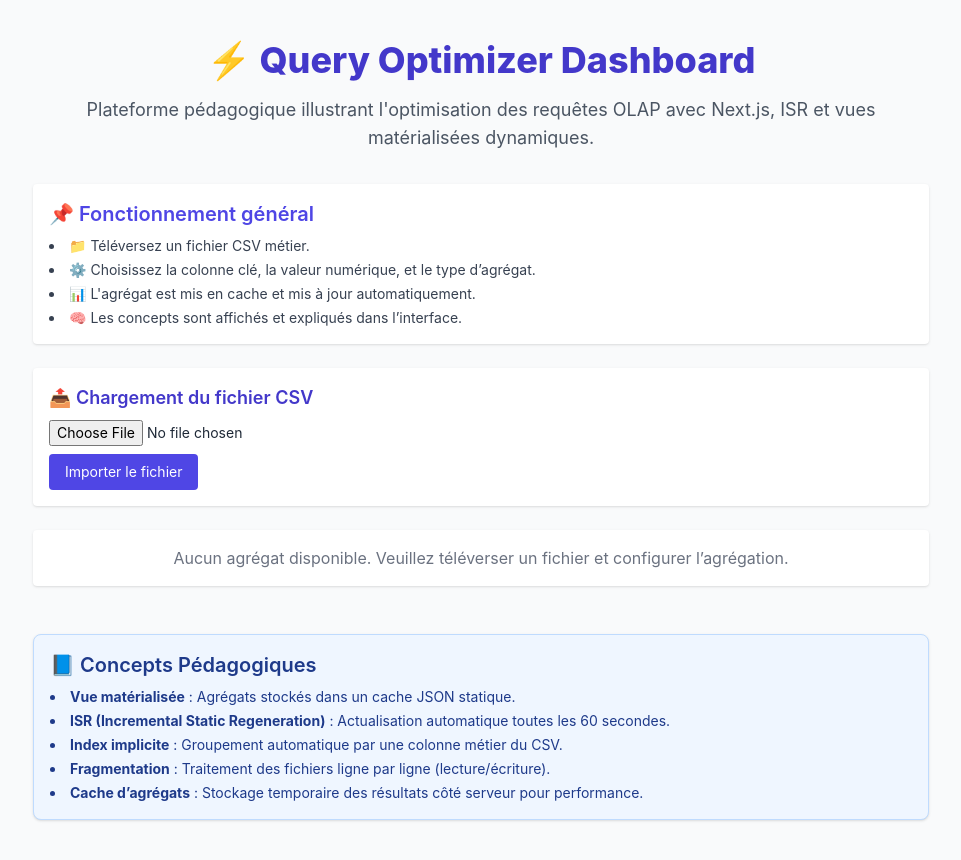
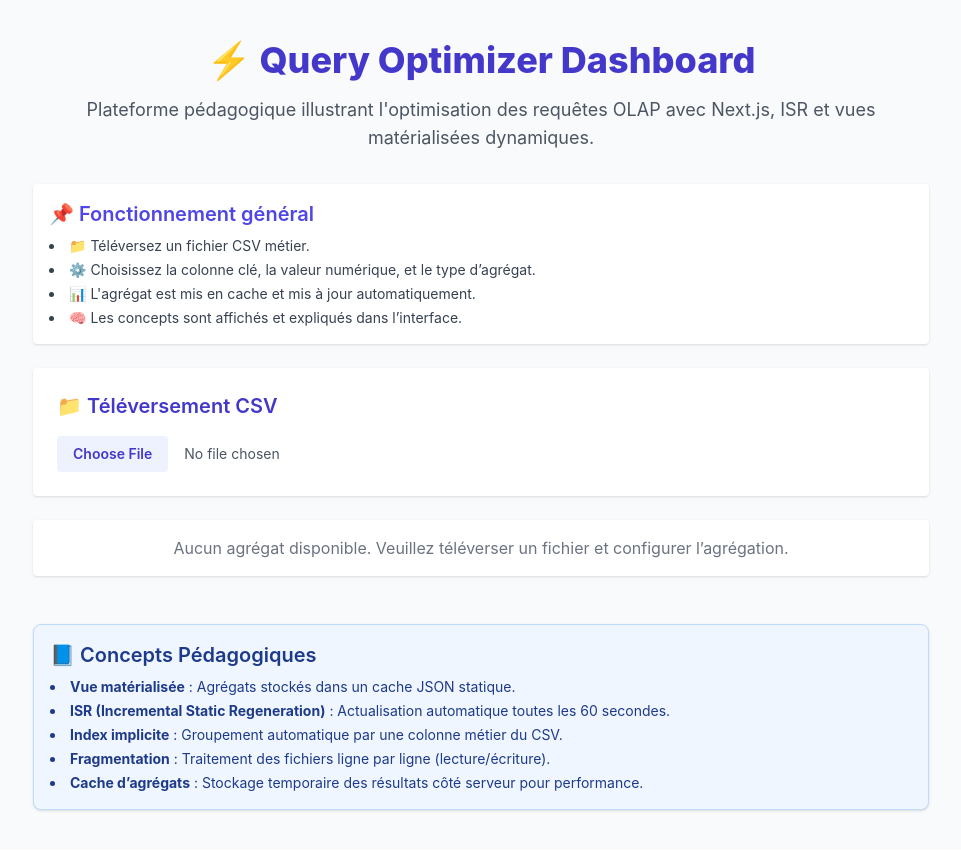
Before and after one commit to EJM0101/query-optimizer-dashboard, a Next.js app: page / in a window 1280 px wide. Shown: the whole page, without its empty margins (159-1120 px from the left). Built offline with nearby package versions, Linux system fonts and the light colour scheme.

Commit message:
Update DataUploader.js

```diff
--- a/components/DataUploader.js
+++ b/components/DataUploader.js
@@ -1,22 +1,18 @@
 import React, { useState } from 'react';
 
 export default function DataUploader({ setData, onUpload }) {
-  const [file, setFile] = useState(null);
-  const [message, setMessage] = useState('');
+  const [message, setMessage] = useState(null);
+  const [error, setError] = useState(null);
 
-  const handleFileChange = (e) => {
-    setFile(e.target.files[0]);
-    setMessage('');
-  };
+  const handleChange = async (e) => {
+    const file = e.target.files[0];
+    if (!file) return;
 
-  const handleUpload = async () => {
-    if (!file) {
-      setMessage('Veuillez sélectionner un fichier CSV.');
-      return;
-    }
+    setMessage(null);
+    setError(null);
 
     const formData = new FormData();
-    formData.append('file', file);
+    formData.append("file", file);
 
     try {
       const res = await fetch('/api/data', {
@@ -26,37 +22,30 @@ export default function DataUploader({ setData, onUpload }) {
 
       const json = await res.json();
 
-      if (json.success) {
-        setData(json.data);
-        onUpload();
-        setMessage('✅ Fichier chargé avec succès.');
-      } else {
-        setMessage('❌ Échec du traitement du fichier.');
+      if (!res.ok) {
+        throw new Error(json.error || 'Erreur inconnue lors de l’upload.');
       }
+
+      setData(json.data);
+      onUpload();
+      setMessage('✅ Données chargées avec succès.');
     } catch (err) {
       console.error('Erreur upload :', err);
-      setMessage('❌ Erreur de chargement.');
+      setError(err.message || 'Erreur lors du téléversement.');
     }
   };
 
   return (
-    <div className="bg-white p-4 shadow rounded">
-      <h2 className="text-lg font-semibold mb-2 text-indigo-700">📤 Chargement du fichier CSV</h2>
+    <div className="bg-white p-6 shadow rounded space-y-4">
+      <h2 className="text-xl font-semibold text-indigo-700">📁 Téléversement CSV</h2>
       <input
         type="file"
         accept=".csv"
-        onChange={handleFileChange}
-        className="mb-2 text-sm"
+        onChange={handleChange}
+        className="block w-full text-sm text-gray-600 file:mr-4 file:py-2 file:px-4 file:rounded file:border-0 file:text-sm file:font-semibold file:bg-indigo-50 file:text-indigo-700 hover:file:bg-indigo-100"
       />
-      <div className="flex items-center space-x-2">
-        <button
-          onClick={handleUpload}
-          className="bg-indigo-600 text-white px-4 py-2 rounded hover:bg-indigo-700 text-sm"
-        >
-          Importer le fichier
-        </button>
-        {message && <span className="text-sm text-gray-600">{message}</span>}
-      </div>
+      {message && <p className="text-green-600 text-sm">{message}</p>}
+      {error && <p className="text-red-600 text-sm">{error}</p>}
     </div>
   );
 }
```
